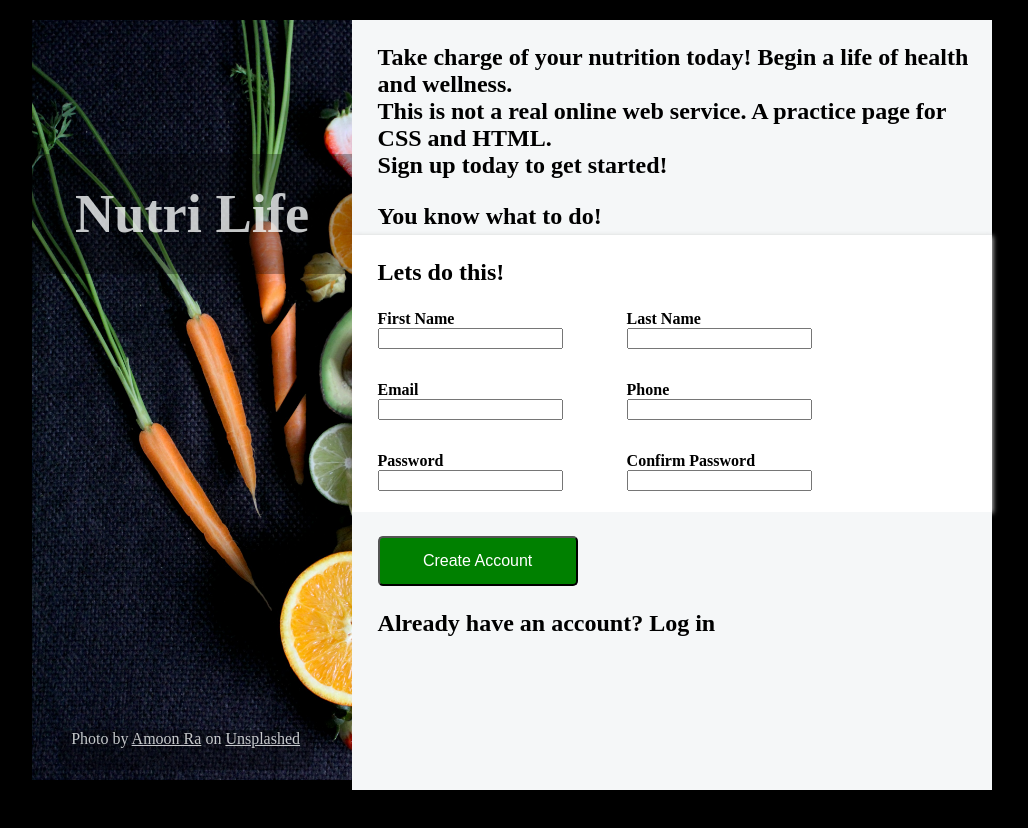
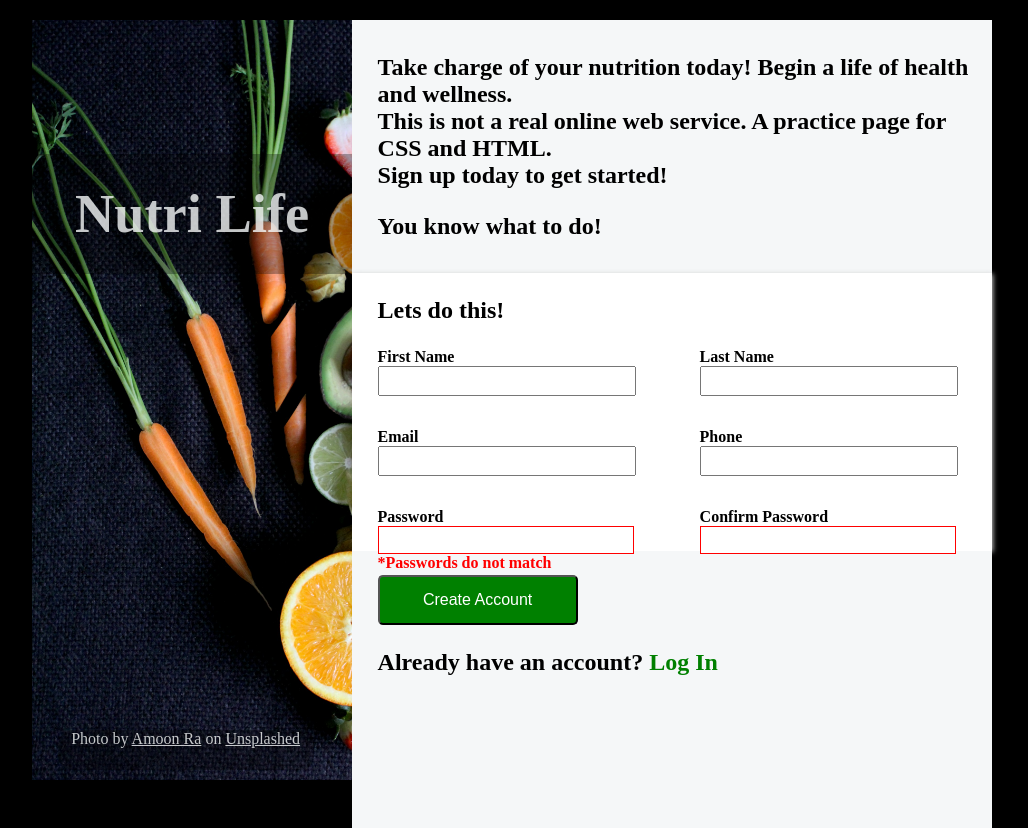
Before and after one commit to haukenpy/sign-up-form, a plain HTML site: page index.html in a window 1280 px wide. Shown: the whole page, without its empty margins (128-1156 px from the left). Before the commit the page ends 800 px from the top, so only its background shows below. Drawn offline with Linux system fonts and the light colour scheme.

Commit message:
pseudoclasses to input elements
Added pseudoclasses invalid, focus and before to input elements.

```diff
--- a/index.html
+++ b/index.html
@@ -44,7 +44,8 @@
                         </div>
                         <div class="password">
                             <label for="password">Password</label>
-                            <input type="password" id="password" name="password">
+                            <input type="password" required id="password" name="password">
+                            <span></span>
                         </div>
                     </div>
                     <div class="form-right-column">
@@ -58,7 +59,7 @@
                         </div>
                         <div class="confirm-password">
                             <label for="confirm-password"> Confirm Password</label>
-                            <input type="password" id="confirm-password" name="confirm-password">
+                            <input type="password" required id="confirm-password" name="confirm-password">
                         </div>
                     </div>
                 </div>
@@ -66,7 +67,7 @@
 
         <div class="right-footer-div">
             <button id="sign-up-button" type="submit"> Create Account </button>
-            <p> Already have an account? Log in </p>
+            <p> Already have an account? <a href="#"> Log In </a> </p>
         </div>
     </form>
     </div>
--- a/styles.css
+++ b/styles.css
@@ -10,6 +10,35 @@
 p {
     margin: 0;
     padding: 0;
+}
+
+input {
+    width: 250px;
+    height: 1.5rem;
+    font-size: 1rem;
+    outline: none;
+}
+
+input:focus {
+    outline: 1px solid blue;
+}
+
+input:invalid {
+    border: 1px solid red;
+}
+
+input:invalid + span::before {
+        content: "*Passwords do not match";
+        color: red;
+      }
+
+input:valid + span::before {
+        content: "";
+      }
+
+a {
+    text-decoration: none;
+    color: green;
 }
 
 body {
@@ -71,10 +100,8 @@ body {
     width: calc(var(--image-container-width)*2);
     height: var(--height);
     font-weight: 600;
-
     display: flex;
     flex-direction: column;
-    gap: 5px;
 
     background-color: rgb(var(--light-color));
     font-size: 1.5rem;
@@ -84,13 +111,14 @@ body {
     background-color: rgb(var(--light-color));
     height: calc(var(--height)/3);
     display: flex;
+    flex-shrink: 0;
     flex-direction: column;
     justify-content: center;
 }
 
 .text-wrapper {
     max-width: 65ch;
-    padding: 3vh 0px 0px var(--right-container-left-padding);
+    padding: 0px 0px 0px var(--right-container-left-padding);
 }
 
 .text-wrapper p:last-of-type {
```
